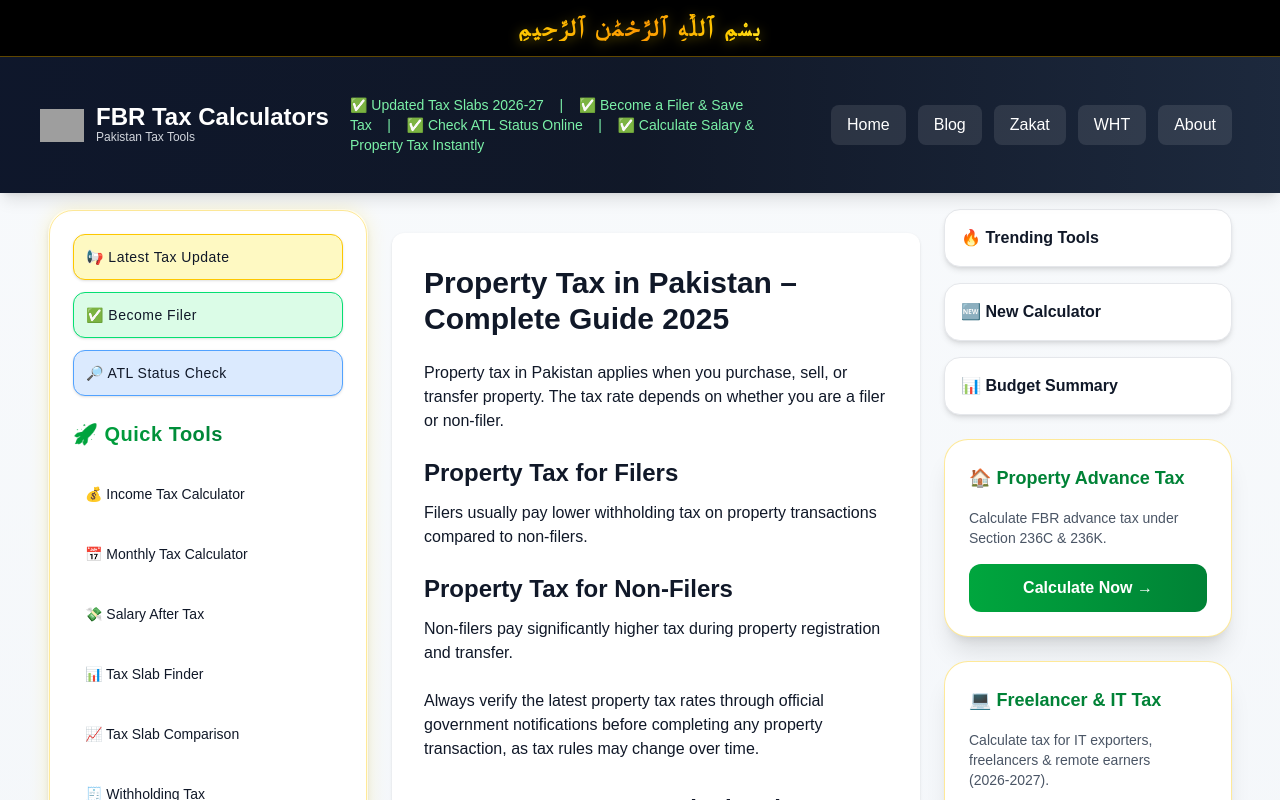
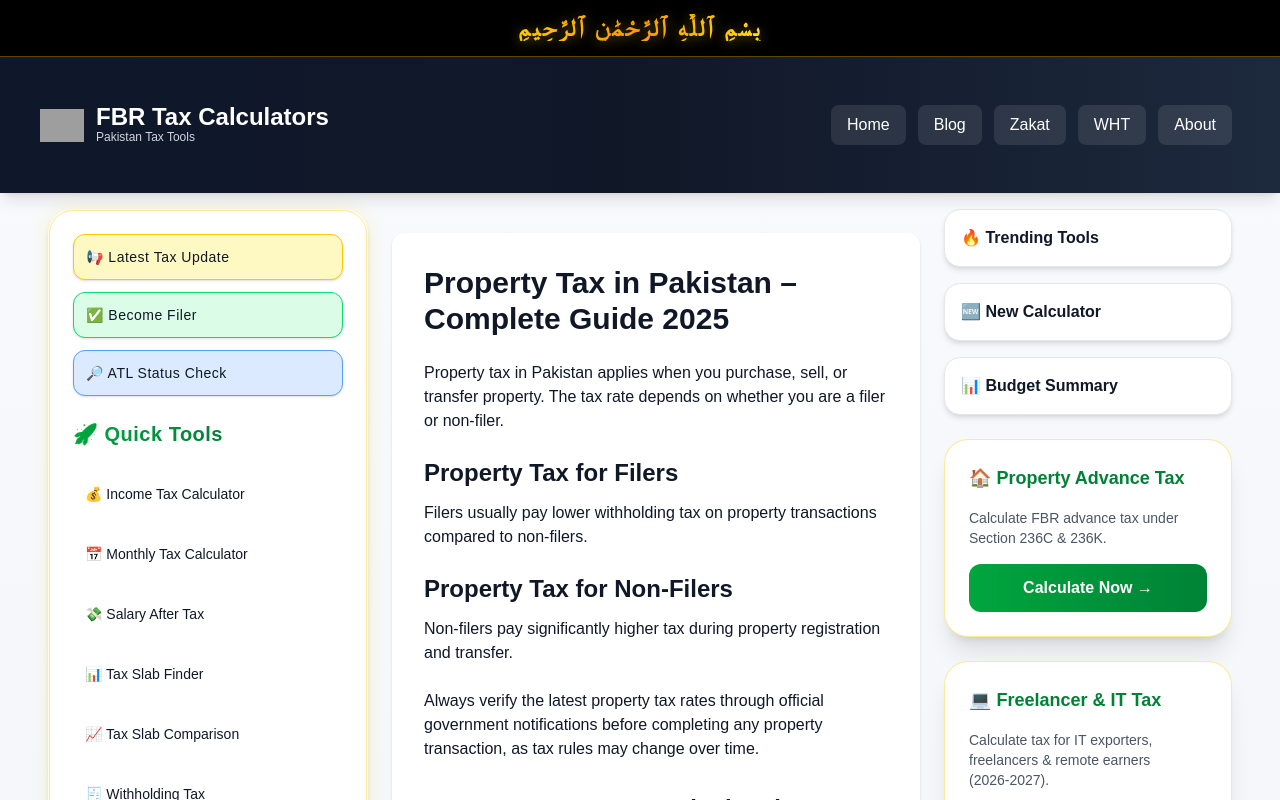
Before and after one commit to muhammadobaid1986/fbrtaxcalculators, a Next.js app: page /property-tax-in-pakistan in a window 1280 px wide. Shown: the top 800 px of the page. Built offline with nearby package versions, Linux system fonts and the light colour scheme; grey boxes are pictures that could not be loaded.

Commit message:
Fixed marquee slider animation

```diff
--- a/app/globals.css
+++ b/app/globals.css
@@ -31,3 +31,14 @@ html,
 body {
   overflow-x: hidden;
 }
+
+@keyframes marquee {
+  0% { transform: translateX(100%); }
+  100% { transform: translateX(-100%); }
+}
+
+.animate-marquee {
+  display: inline-block;
+  white-space: nowrap;
+  animation: marquee 20s linear infinite;
+}
--- a/app/layout.tsx
+++ b/app/layout.tsx
@@ -116,9 +116,8 @@ export default function RootLayout({
         </p>
       </div>
 {/* Sliding Info Bar */}
-<div className="absolute left-[350px] right-[520px] overflow-hidden">
-  <div className="hidden lg:flex justify-center overflow-hidden whitespace-nowrap"></div>
-  <div className="animate-marquee text-sm text-green-300 font-medium">
+<div className="absolute left-[350px] right-[520px] overflow-hidden hidden lg:block">
+  <div className="animate-marquee whitespace-nowrap text-sm text-green-300 font-medium">
     ✅ Updated Tax Slabs 2026-27 &nbsp;&nbsp; | &nbsp;&nbsp;
     ✅ Become a Filer & Save Tax &nbsp;&nbsp; | &nbsp;&nbsp;
     ✅ Check ATL Status Online &nbsp;&nbsp; | &nbsp;&nbsp;
```
